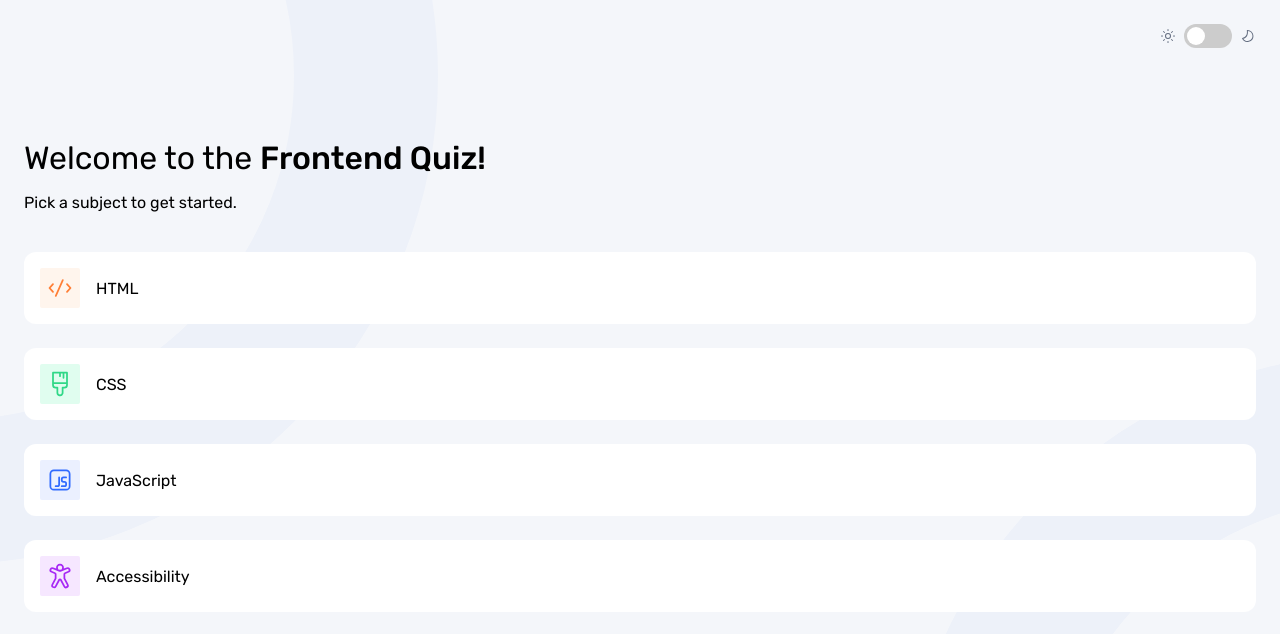
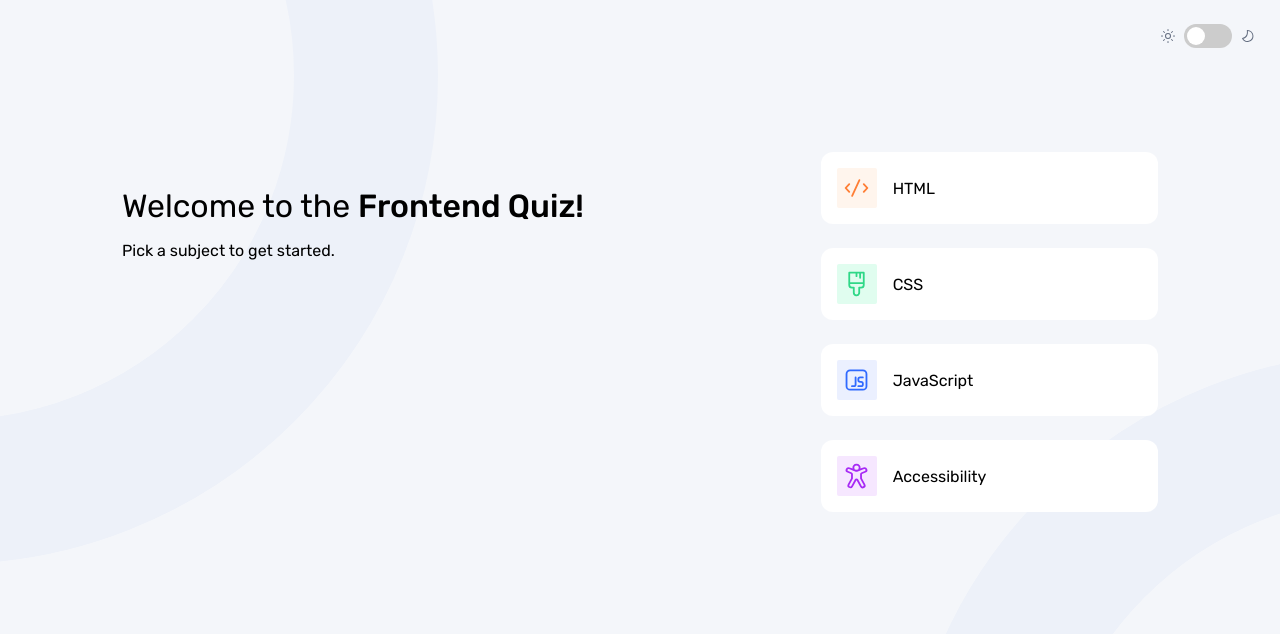
Before and after one commit to CiaoGab/frontend-quiz-app, a plain HTML site: page index.html in a window 1280 px wide. Drawn offline with Linux system fonts and the light colour scheme.

Commit message:
Add responsive layout adjustments for larger screens in main container

```diff
--- a/styles.css
+++ b/styles.css
@@ -344,5 +344,32 @@ body.dark-mode .icon-moon {
     .subject-container ul {
         gap: 24px;
     }
+}
 
+@media screen and (min-width: 1024px) {
+  .main-container {
+    flex-direction: row;
+    align-items: flex-start;
+    gap: 64px;
+    max-width: 1100px;
+    margin: 40px auto 0 auto;
+    padding: 40px 32px;
   }
+  .subject-container {
+    flex: 1 1 320px;
+    max-width: 340px;
+  }
+  .title-container {
+    flex: 2 1 600px;
+    max-width: 700px;
+    margin-left: 0;
+    margin-right: 0;
+  }
+  .options-list {
+    margin-top: 32px;
+  }
+  .results-container {
+    margin-left: 0;
+    margin-right: 0;
+  }
+}
```
